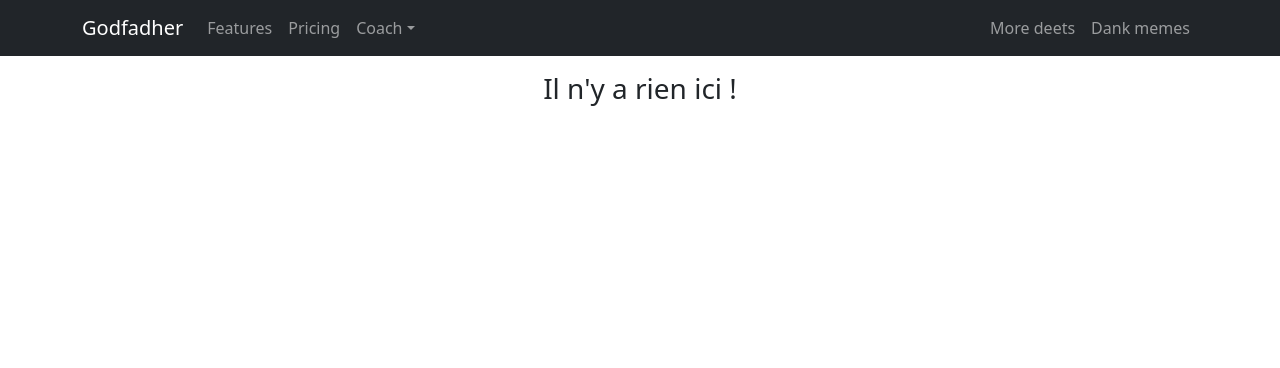
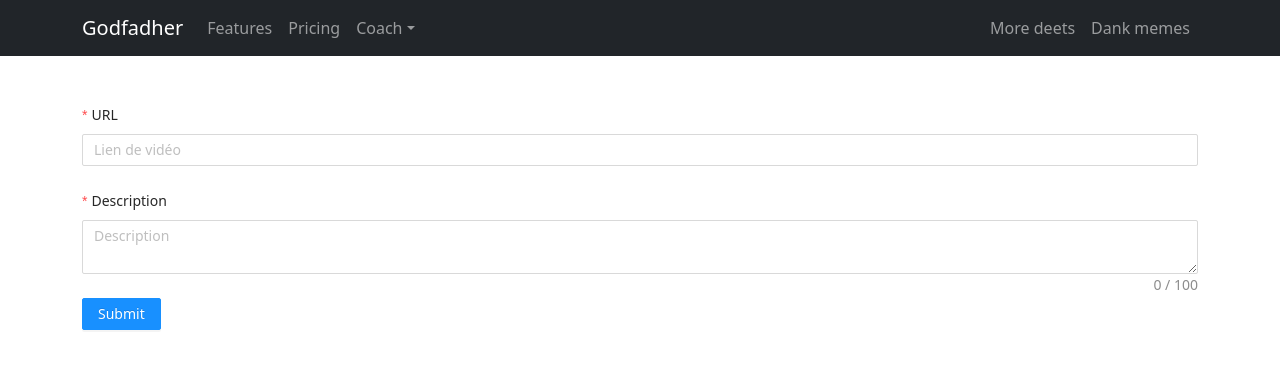
Before and after one commit to K3r0ui/projetreact, a React (Create React App) app in the folder client-side/: page /defis/insert in a window 1280 px wide. Shown: the top 368 px of the page. Built offline with nearby package versions, Linux system fonts and the light colour scheme.

Commit message:
add popup

```diff
--- a/client-side/package.json
+++ b/client-side/package.json
@@ -6,6 +6,7 @@
     "@testing-library/jest-dom": "^5.16.2",
     "@testing-library/react": "^12.1.3",
     "@testing-library/user-event": "^13.5.0",
+    "antd": "^4.19.5",
     "axios": "^0.26.0",
     "bootstrap": "^5.1.3",
     "eslint-config-prettier": "^8.4.0",
--- a/client-side/src/components/DefiComponents/Defi/Defi.js
+++ b/client-side/src/components/DefiComponents/Defi/Defi.js
@@ -1,29 +1,135 @@
 import axios from 'axios';
 import { useEffect, useState } from 'react';
+import {  Popconfirm,Modal } from 'antd';
+import { Form, Input, message, Button, Space } from 'antd';
+
+
 const Defi = (props) => {
+     //destractering
+    const {defi,handleUpdateDefi} =props;
+   // const [data, setData] = useState();
+    const [visible, setVisible] = useState(false);
 
-    const [data, setData] = useState();
+    //fonctions pour formulaire
+    const [form] = Form.useForm();
+
+
+    //faire la mise a jour
+    const onFinish = (values) => {
+
+      handleUpdateDefi(defi._id,values.description,values.lien);
+      message.success('Submit success!');
+      setVisible(false);
+       console.log('Received values of form: ', values);
+
+    };
+
+    const onFinishFailed = () => {
+      message.error('Submit failed!');
+    }
+    //--fonctions pour confirmer la ssuppression
+    const confirm = () =>
+    new Promise(resolve => {
+      setTimeout(() => resolve(), 2000);
+      deleteDefi();
+
+    });
     const deleteDefi =()=>{
 
-       props.deleteDefi(props.defi._id);
+       props.deleteDefi(defi._id);
 
     }
+
+    // fonction pour popup
+    const modifier =()=>{
+      setVisible(true);
+
+    }
+    const handleOk=()=>{
+      setVisible(false);
+    }
+    const handleCancel=()=>{
+      setVisible(false);
+    }
+
+
+
     return (<>
 
 <tr>
       <th scope="row">1</th>
-      <td>{props.defi.description}</td>
-      <td>{props.defi.link}</td>
+      <td>{defi.description}</td>
+      <td>{defi.link}</td>
       <td> <iframe src={props.defi.link} title="YouTube video" allowfullscreen></iframe></td>
       <td>
         <div class="btn-group" role="group" aria-label="Basic mixed styles example">
-            <button type="button" onClick={props.updateDefi}class="btn btn-success">modifier</button>
-            <button type="button" onClick={deleteDefi} class="btn btn-danger">supprimer</button>
+        <button type="button" onClick={modifier} class="btn btn-danger">modifier</button>
+          <Popconfirm
+            title="Title"
+            onConfirm={confirm}
+            onVisibleChange={() => console.log('visible change')}
+          >
+            <button type="button"  class="btn btn-danger">supprimer</button>
+            </Popconfirm>
         </div>
       </td>
     </tr>
 
+    <Modal
+          title="Modifier un defi"
+          visible={visible}
+          onOk={handleOk}
+          onCancel={handleCancel}
 
+        >
+          <Form
+      form={form}
+      initialValues={{ lien:defi.link,description:defi.description }}
+      layout="vertical"
+      onFinish={onFinish}
+      onFinishFailed={onFinishFailed}
+      autoComplete="off"
+    >
+      <Form.Item
+        name="lien"
+        label="URL"
+        rules={[
+          {
+            required: true,
+            message: 'Entrer un lien exacte'
+          },
+          {
+            type: 'url',
+            warningOnly: true,
+          },
+          {
+            type: 'string',
+            min: 6,
+          },
+        ]}
+      >
+        <Input placeholder="Lien de vidéo" />
+      </Form.Item>
+      <Form.Item
+        name="description"
+        label="Description"
+        rules={[{ required: true, message: 'Entrer une description' }]}
+      >
+        <Input.TextArea showCount maxLength={100} placeholder="Description" />
+
+      </Form.Item>
+      <Form.Item>
+        <Space>
+          <Button type="primary" htmlType="submit">
+            Submit
+          </Button>
+
+        </Space>
+      </Form.Item>
+
+
+    </Form>
+        </Modal>
 
 
         </>  );
--- a/client-side/src/components/DefiComponents/DefiForm/DefiForm.js
+++ b/client-side/src/components/DefiComponents/DefiForm/DefiForm.js
@@ -1,9 +1,78 @@
-import { Button } from 'react-bootstrap';
+
+import { Form, Input, message, Button, Space } from 'antd';
+import 'antd/dist/antd.css';
+import {  useNavigate,} from "react-router-dom";
+import { addDefi } from '../../../services/Defi.service';
+
+
 
 const DefiForm = () => {
-    return (  <><h1>defi form</h1>
-    </>);
-}
+const navigate = useNavigate();
+  const [form] = Form.useForm();
 
-export default DefiForm;<>
-</>
+  const onFinish = (values) => {
+    message.success('Submit success!');
+    console.log('Received values of form: ', values);
+    addDefi(values.description,values.lien);
+    navigate('/defis');
+  };
+
+  const onFinishFailed = () => {
+    message.error('Submit failed!');
+  };
+
+
+
+  return (
+    <div class="container mt-5">
+    <Form
+      form={form}
+      layout="vertical"
+      onFinish={onFinish}
+      onFinishFailed={onFinishFailed}
+      autoComplete="off"
+    >
+      <Form.Item
+        name="lien"
+        label="URL"
+        rules={[
+          {
+            required: true,
+            message: 'Entrer un lien exacte'
+          },
+          {
+            type: 'url',
+            warningOnly: true,
+          },
+          {
+            type: 'string',
+            min: 6,
+          },
+        ]}
+      >
+        <Input placeholder="Lien de vidéo" />
+      </Form.Item>
+      <Form.Item
+        name="description"
+        label="Description"
+        rules={[{ required: true, message: 'Entrer une description' }]}
+      >
+        <Input.TextArea showCount maxLength={100} placeholder="Description" />
+
+      </Form.Item>
+      <Form.Item>
+        <Space>
+          <Button type="primary" htmlType="submit">
+            Submit
+          </Button>
+
+        </Space>
+      </Form.Item>
+
+
+    </Form>
+    </div>
+  );
+};
+
+export default DefiForm;
--- /dev/null
+++ b/client-side/src/components/DefiComponents/DefiFormUpdate/DefiFormUpdate.js
@@ -0,0 +1,5 @@
+const DefiFormUpdate = () => {
+    return ( <><h1>update</h1></> );
+}
+
+export default DefiFormUpdate;
--- a/client-side/src/components/DefiComponents/DefiList/DefiList.js
+++ b/client-side/src/components/DefiComponents/DefiList/DefiList.js
@@ -1,14 +1,20 @@
 import axios from 'axios';
 import { useEffect, useState } from 'react';
+import { Spin, Space } from 'antd';
+import { Link } from 'react-router-dom';
 import { getAllDefis,deleteDefiById, updateDefi, addDefi } from '../../../services/Defi.service';
 import Defi from '../Defi/Defi';
 const DefiList = () => {
 
 
   const [data, setData] = useState([]);
+  const [loading,setLoading]=useState(false)
+
+
 
   useEffect(() => {
     const fetchData = async () => {
+      setLoading(true)
       const data2 = await getAllDefis();
       if(data2)
       {
@@ -16,27 +22,51 @@ const DefiList = () => {
         console.log(data2)
 
       }
+      setLoading(false)
 
     };
     fetchData();
   }, []);
 
-  const deleteDefi = (id) => {
+  const handleDeleteDefiById = (id) => {
     deleteDefiById(id);
     setData(data.filter(defi=>defi._id !== id)) ;
 
   }
-  const updateDefii=()=>{
-    alert("work");
-    addDefi("dec","lien");
+  const handleUpdateDefi=(id,description,lien)=>{
+
+    updateDefi(id,description,lien);
+    const newData =data.map((defi) =>{
+      if(defi._id === id)
+      {
+        defi.description=description;
+        defi.link=lien;
+      }
+        return defi ;
+    }
+  );
+   setData(newData);
 
   }
 
 
 
+
+
     return ( <>
-    <div class="container">
-    <table class="table">
+    <div class="container mt-5 ">
+      <Link class="btn btn-primary" role="button" aria-pressed="true" to="/defis/insert">ajouter un defi</Link>
+      <button type="button" onClick={ajouter} class="btn btn-danger">add</button>
+
+      {loading && (<>
+      <div class="d-flex justify-content-center">
+        <Space size="middle">
+         <Spin size="large" />
+        </Space>
+      </div>
+      </>)
+    }
+    <table class="table mt-3">
     <thead>
       <tr>
         <th scope="col">#</th>
@@ -49,7 +79,7 @@ const DefiList = () => {
     <tbody>
     {
         data.map((defi)=>(
-            <><Defi key={defi._id} defi={defi} deleteDefi={deleteDefi}/></>
+            <><Defi key={defi._id} defi={defi} deleteDefi={handleDeleteDefiById} handleUpdateDefi={handleUpdateDefi} setData={setData} /></>
             ))
 
     }
--- a/client-side/src/components/Navbar/Navbar.js
+++ b/client-side/src/components/Navbar/Navbar.js
@@ -9,6 +9,8 @@ import {
 import DefiPage from '../../pages/DefiPage/DefiPage';
 import EventsPage from '../../pages/EventsPage/EventsPage';
 import HomePage from '../../pages/HomePage/HomePage';
+import DefiForm from '../DefiComponents/DefiForm/DefiForm';
+import DefiFormUpdate from '../DefiComponents/DefiFormUpdate/DefiFormUpdate';
 
 
 
@@ -47,6 +49,9 @@ const NavbarApp = () => {
     <Routes>
       <Route path="/" element={<HomePage/>} />
       <Route path="defis" element={<DefiPage/>} />
+      <Route path="defi/update/:id" element={<DefiFormUpdate
+      />} />
+      <Route path="defis/insert" element={<DefiForm/>} />
       <Route path="events" element={<EventsPage/>} />
       <Route path="*"element={
         <main style={{ padding: "1rem" }}>
--- a/client-side/src/services/Defi.service.js
+++ b/client-side/src/services/Defi.service.js
@@ -2,7 +2,7 @@ import axios from 'axios'
 const config = {
     headers:{
         'api_key': '=sqfusqhfhkjdshfjsf65464dsfd8sq8+',
-        'x-auth-token':'eyJhbGciOiJIUzI1NiIsInR5cCI6IkpXVCJ9.eyJpZCI6IjYyNGE0NzRmMWZlOTI4ZWUwYmE3ZDNlNyIsImlhdCI6MTY0OTIzNzQ0MSwiZXhwIjoxNjQ5MjczNDQxfQ.lNZbv9ll9-Jqo4cF7S1mmkBaPAumXkus1dLrhQqfKho'
+        'x-auth-token':'eyJhbGciOiJIUzI1NiIsInR5cCI6IkpXVCJ9.eyJpZCI6IjYyNGE0NzRmMWZlOTI4ZWUwYmE3ZDNlNyIsImlhdCI6MTY0OTI4NTIxOSwiZXhwIjoxNjQ5MzIxMjE5fQ.0RbEq6n1G3PEGmdw3Pzb0PUItx7oLw5lPwcEeR2ElcE'
     }
   };
 export const getAllDefis =async()=>{
```
Also changed, not shown: 1 other file (tests, documents, lock files or other folders).
